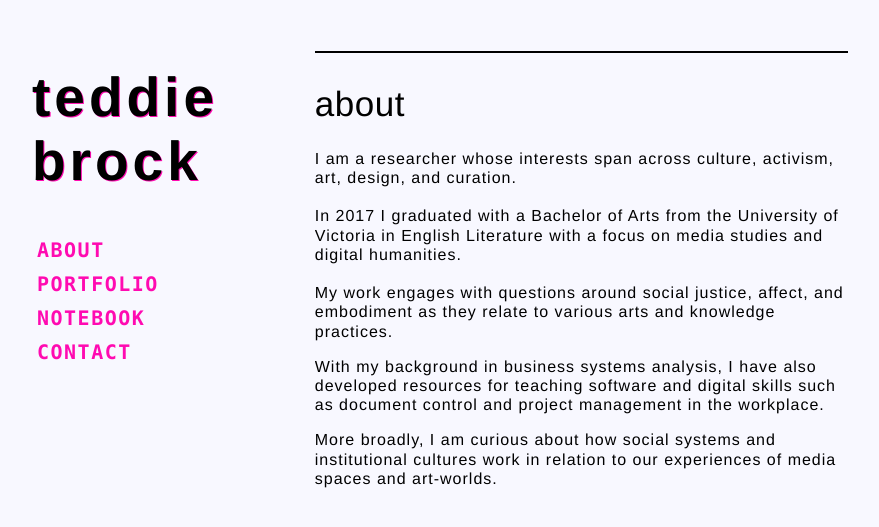
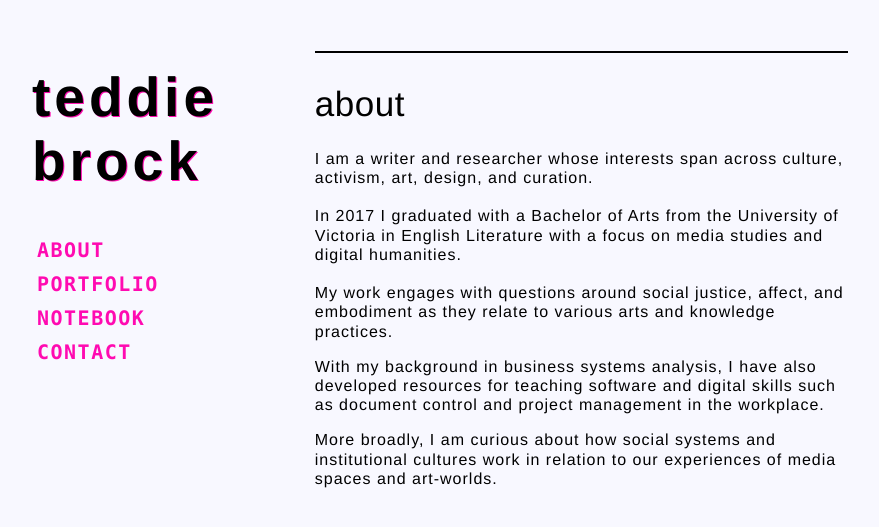
Before and after one commit to teddiebrock/blank-spaces, a Jekyll site: the page built from about.md, in a window 1280 px wide. Shown: the top 527 px of the page, without its empty margins (168-1047 px from the left). Built offline with Jekyll 4.4.1, drawn with Linux system fonts in a browser that asks for light colours.

Commit message:
added seo

```diff
--- a/_layouts/default.html
+++ b/_layouts/default.html
@@ -2,7 +2,9 @@
 <html>
 
 <head>
-  <title>~ teddie brock ~</title>
+  <title>teddie brock | writer and researcher</title>
+  <meta name ="description" content ="Teddie Brock is a writer and researcher interested in media and culture."
+  <meta name="keyword" content="teddie brock, media, culture, art, research, creative, making, artist, writing, sound studies, media studies, digital humanities, curation, critical design, web-development, business systems, programming, teaching">
   <meta charset="UTF-8">
   <meta name="viewport" content="width=device-width, initial-scale=1.0">
   <link href="https://fonts.googleapis.com/css?family=Raleway" rel="stylesheet">
--- a/about.md
+++ b/about.md
@@ -6,7 +6,7 @@
 
 # {{ page.title }}
 
-I am a researcher whose interests span across culture, activism, art, design, and curation.
+I am a writer and researcher whose interests span across culture, activism, art, design, and curation.
 <br><br>In 2017 I graduated with a Bachelor of Arts from the University of Victoria in English Literature with a focus on media studies and digital humanities.<br><br>My work engages with questions around social justice, affect, and embodiment as they relate to various arts and knowledge practices.
 <br>
 
```
Also changed, not shown: index.md (+1 -1 lines).
